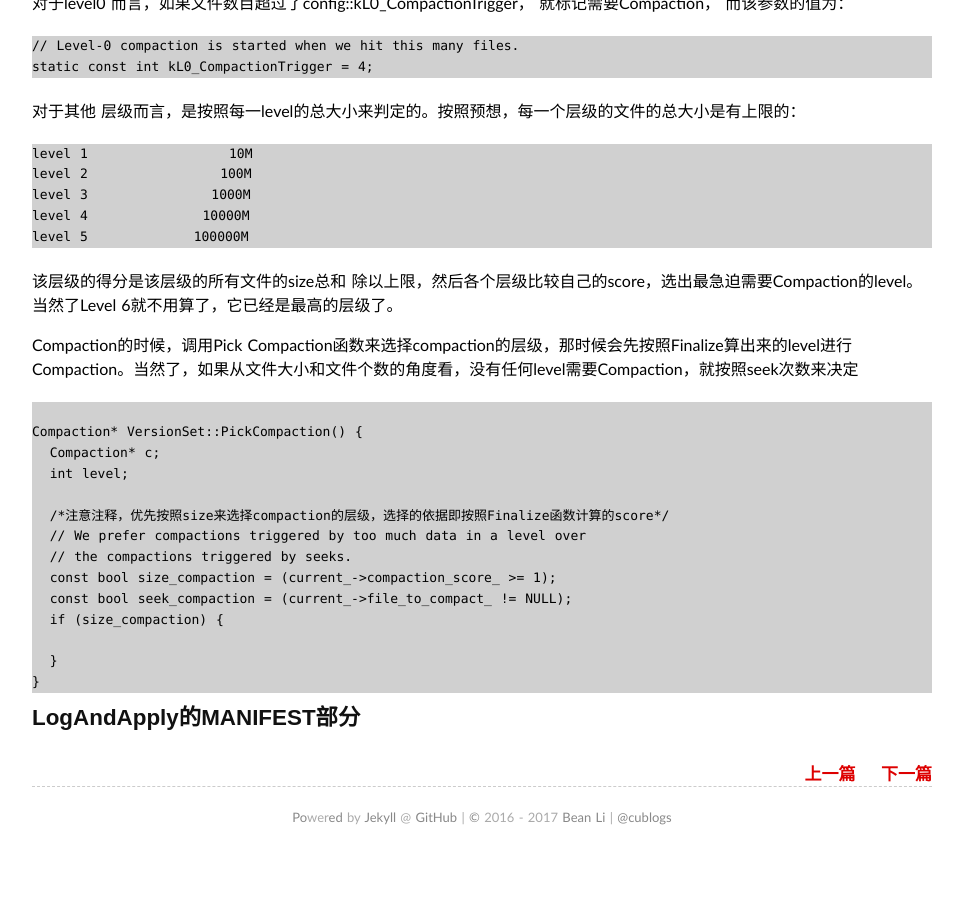
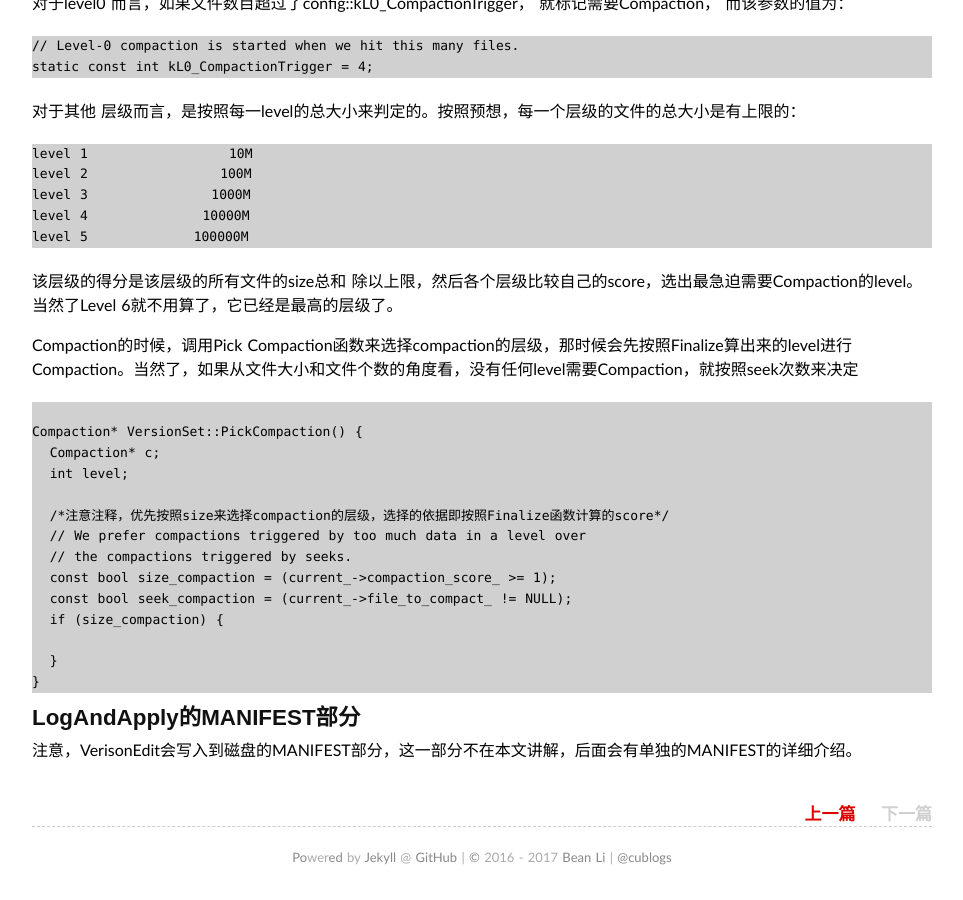
Before and after one commit to Bean-Li/Bean-Li.github.io, a Jekyll site: the page built from _posts/2017-01-07-leveldb-version.md, in a window 1280 px wide and 900 px high, scrolled down 10076 px. Shown: the whole window, without its empty margins (158-1121 px from the left). Built offline with Jekyll 4.4.1, drawn with Linux system fonts in a browser that asks for light colours; some web fonts are replaced; before the commit the page ends 10936 px from its top, so only the background shows below that; part of the change alters nothing that is shown.

Commit message:
FIX time o

```diff
--- a/_posts/2017-01-07-leveldb-version.md
+++ b/_posts/2017-01-07-leveldb-version.md
@@ -1,7 +1,7 @@
 ---
 layout: post
 title: leveldb之Version VersionEdit and VersionSet
-date: 2016-12-24 10:29
+date: 2017-01-10 00:13
 categories: linux
 tag: leveldb
 excerpt: 本文介绍leveldb中的Version相关的信息
@@ -632,3 +632,5 @@ Compaction* VersionSet::PickCompaction() {
 
 
 ## LogAndApply的MANIFEST部分
+
+注意，VerisonEdit会写入到磁盘的MANIFEST部分，这一部分不在本文讲解，后面会有单独的MANIFEST的详细介绍。
```
